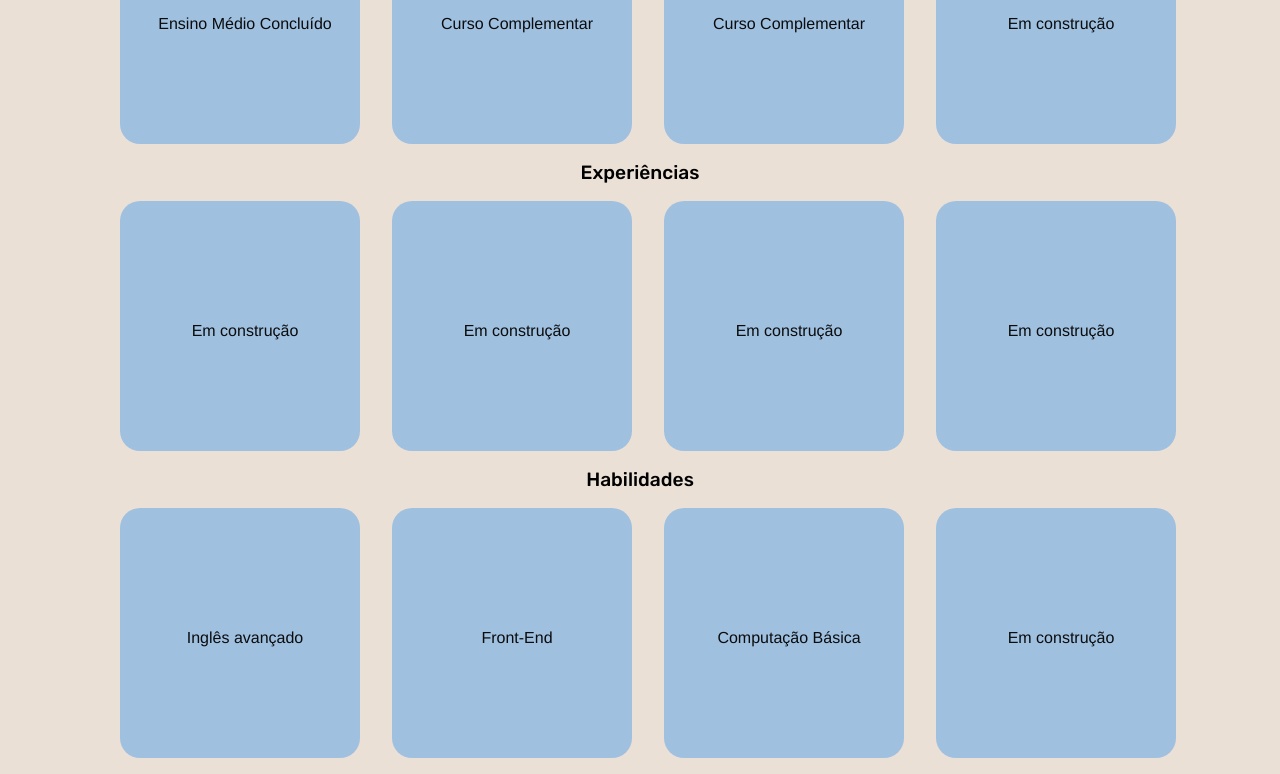
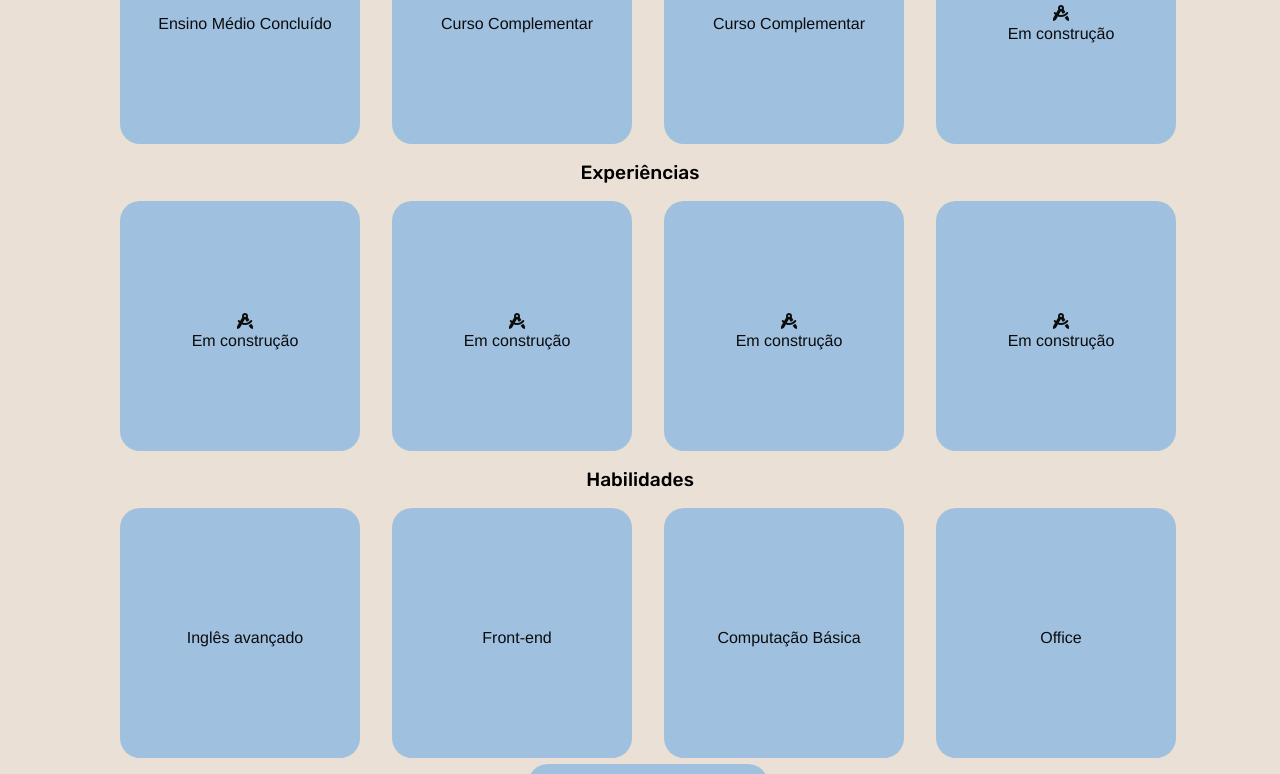
Before and after one commit to olwr/portfolio, a plain HTML site: page index.html in a window 1280 px wide. Shown: the part 902-1676 px from the top of the page. Drawn offline with Linux system fonts and the light colour scheme; a web font is replaced by a local one.

Commit message:
cards em construção

```diff
--- a/index.html
+++ b/index.html
@@ -30,8 +30,6 @@
 </head>
 
 <body>
-    <main class="container">
-
         <!-- PERFIL -->
         <!-- NAVEGAÇÃO -->
         <header class="navegacao">
@@ -47,11 +45,11 @@
         </header>
 
         <!-- MENU HAMBURGER -->
-
         <img src="menu-icon/hamburger-burger-svgrepo-com (1).svg" alt="" class="menu-icon" id="menu-icon">
 
         <section class="menu-mobile menu-display" id="menu-mobile">
-            <img src="menu-icon/fast-food-hamburger-svgrepo-com.svg" id="exit-menu" class="exit-icon" alt="botão de fechar o menu">
+            <img src="menu-icon/fast-food-hamburger-svgrepo-com.svg" id="exit-menu" class="exit-icon"
+                alt="botão de fechar o menu">
             <div class="nav-mobile">
                 <ul>
                     <li><a href="#about-me">sobre mim</a></li>
@@ -62,6 +60,8 @@
                 </ul>
             </div>
         </section>
+
+    <main class="container">
 
         <!-- NOME E CONTATOS -->
         <section class="perfil">
@@ -142,7 +142,10 @@
                 </div>
                 <div class="cards">
                     <div class="card">
-                        <span class="frente">Em construção</span>
+                        <div class="frente">
+                            <i class="fa-solid fa-compass-drafting"></i>
+                            <span>Em construção</span>
+                        </div>
                         <div class="costas"> <img src="imgs/oops.jpeg" alt=""></div>
                     </div>
                 </div>
@@ -153,25 +156,37 @@
             <div class="experiencias">
                 <div class="cards">
                     <div class="card">
-                        <span class="frente">Em construção</span>
+                        <div class="frente">
+                            <i class="fa-solid fa-compass-drafting"></i>
+                            <span>Em construção</span>
+                        </div>
                         <div class="costas"> <img src="imgs/oops.jpeg" alt=""></div>
                     </div>
                 </div>
                 <div class="cards">
                     <div class="card">
-                        <span class="frente">Em construção</span>
+                        <div class="frente">
+                            <i class="fa-solid fa-compass-drafting"></i>
+                            <span>Em construção</span>
+                        </div>
                         <div class="costas"> <img src="imgs/oops.jpeg" alt=""></div>
                     </div>
                 </div>
                 <div class="cards">
                     <div class="card">
-                        <span class="frente">Em construção</span>
+                        <div class="frente">
+                            <i class="fa-solid fa-compass-drafting"></i>
+                            <span>Em construção</span>
+                        </div>
                         <div class="costas"> <img src="imgs/oops.jpeg" alt=""></div>
                     </div>
                 </div>
                 <div class="cards">
                     <div class="card">
-                        <span class="frente">Em construção</span>
+                        <div class="frente">
+                            <i class="fa-solid fa-compass-drafting"></i>
+                            <span>Em construção</span>
+                        </div>
                         <div class="costas"> <img src="imgs/oops.jpeg" alt=""></div>
                     </div>
                 </div>
@@ -188,19 +203,45 @@
                 </div>
                 <div class="cards">
                     <div class="card">
-                        <span class="frente">Front-End</span>
-                        <span class="costas">HTML5, CSS3, Javascript</span>
+                        <div class="frente">
+                            <span>Front-end</span>
+                        </div>
+                        <div class="costas">
+                            <span>HTML5</span>
+                            <span>CSS3</span>
+                            <span>JavaScript</span>
+                        </div>
                     </div>
                 </div>
                 <div class="cards">
                     <div class="card">
-                        <span class="frente">Computação Básica</span>
-                        <span class="costas">Python, Arquitetura de computadores</span>
+                        <div class="frente">
+                            <span>Computação Básica</span>
+                        </div>
+                        <div class="costas">
+                            <span>Python</span>
+                            <span>Arquitetura de computadores</span>
+                        </div>
                     </div>
                 </div>
                 <div class="cards">
                     <div class="card">
-                        <span class="frente">Em construção</span>
+                        <div class="frente">
+                            <span>Office</span>
+                        </div>
+                        <div class="costas">
+                            <span>Excel</span>
+                            <span>Power Point</span>
+                            <span>Word</span>
+                        </div>
+                    </div>
+                </div>
+                <div class="cards">
+                    <div class="card">
+                        <div class="frente">
+                            <i class="fa-solid fa-compass-drafting"></i>
+                            <span>Em construção</span>
+                        </div>
                         <div class="costas"> <img src="imgs/oops.jpeg" alt=""></div>
                     </div>
                 </div>
```
